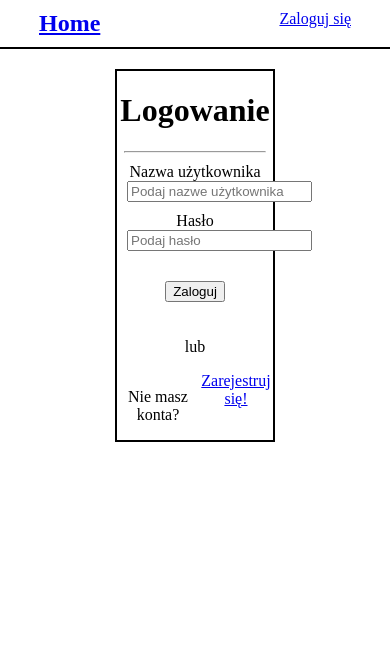
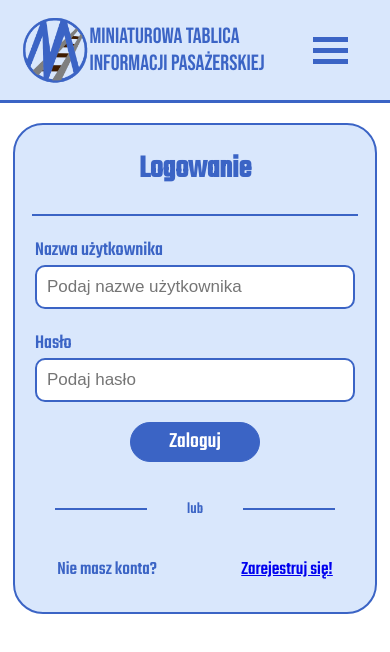
Before and after one commit to rrnax/Miniaturowa_tablica_informacji_pasazerskiej, a Vue app in the folder front/: page /login in a window 390 px wide. Shown: the top 652 px of the page. Built offline with nearby package versions, Linux system fonts and the light colour scheme.

Commit message:
design nav, login, register

```diff
--- a/front/src/App.vue
+++ b/front/src/App.vue
@@ -15,19 +15,57 @@ export default {
 </script>
 
 <style>
+@import url('https://fonts.googleapis.com/css2?family=Bebas+Neue&family=Teko:wght@500&display=swap');
+
+:root {
+  --appblue: #3b64c5;
+  --whiteText: #ffffff;
+  --navMenuColor: #d9e7fc;
+}
+
 .panel {
-  width: 40%;
+  background: var(--navMenuColor);
+  width: 360px;
   margin: 20px auto;
   display: block;
+  color: var(--appblue);
   text-align: center;
-  border: 2px solid black;
+  font-family: 'Teko', sans-serif;
+  border: 2px solid var(--appblue);
+  border-radius: 30px;
+}
+
+.option-btn {
+  background: var(--appblue);
+  margin: 20px auto;
+  width: 130px;
+  height: 40px;
+  display: flex;
+  justify-content: center;
+  align-items: center;
+  font-family: 'Teko', sans-serif;
+  color: var(--whiteText);
+  text-decoration: none;
+  font-size: 22px;
+  border: 1px solid var(--appblue);
+  border-radius: 20px;
+}
+
+.option-btn:hover {
+  background: var(--whiteText);
+  color: var(--appblue);
 }
 
 .division {
   width: 90%;
+  border: 1px solid var(--appblue);
 }
 
-.submited-btn{
-  margin: 20px;
+input {
+  padding: 10px;
+  font-size: 17px;
+  border-radius: 10px;
+  border: 2px solid var(--appblue);
 }
+
 </style>
--- a/front/src/components/Navigation.vue
+++ b/front/src/components/Navigation.vue
@@ -1,13 +1,39 @@
 <template>
   <nav>
-    <h1 class="nav-title">
-      <router-link to="/">Home</router-link>
-    </h1>
+    <router-link class="nav-title" to="/">
+      <img id="logo" src="../assets/m_tip_logo.png">
+      <div>
+        <p class="title">Miniaturowa Tablica</p>
+        <p class="title">Informacji Pasażerskiej</p>
+      </div>
+    </router-link>
     <div class="options">
-      <router-link v-if="!this.userStore.authStatus" to="/login">Zaloguj się</router-link>
-      <a v-if="this.userStore.authStatus" @click="logOut">Wyloguj się</a>
+      <router-link class="option-btn" v-if="!this.userStore.authStatus" to="/login">Zloguj się</router-link>
+      <router-link class="option-btn" v-if="!this.userStore.authStatus" to="/registration">Zarejestruj Się</router-link>
+      <router-link class="menu-btn" v-if="this.userStore.authStatus" to="/account">Konto</router-link>
+      <a class="menu-btn" v-if="this.userStore.authStatus" @click="logOut">Wyloguj się</a>
+    </div>
+    <div @click="toggleMenu"
+         id="toggle-menu"
+         :style="{ background: active ? 'var(--appblue)' : 'var(--navMenuColor)',
+                   color: active ? 'var(--whiteText)' : 'var(--appblue)',
+    }">
+      <div class="icon">
+        <div class="bar1"></div>
+        <div class="bar2"></div>
+        <div class="bar3"></div>
+      </div>
     </div>
   </nav>
+  <div class="menu-toggle"
+    :style="{ display: active ? 'flex' : 'none' }">
+    <div class="menu-items">
+      <router-link class="menu-item" v-if="!this.userStore.authStatus" to="/login">Zloguj się</router-link>
+      <router-link class="menu-item" v-if="!this.userStore.authStatus" to="/registration">Zarejestruj Się</router-link>
+      <router-link class="menu-item" v-if="this.userStore.authStatus" to="/account">Konto</router-link>
+      <a class="menu-item" v-if="this.userStore.authStatus" @click="logOut">Wyloguj się</a>
+    </div>
+  </div>
 </template>
 
 <script>
@@ -16,6 +42,12 @@ import {useAuthStore} from "@/store/auth.store";
 export default {
   // eslint-disable-next-line vue/multi-word-component-names
   name: 'Navigation',
+
+  data() {
+    return {
+      active: false,
+    }
+  },
 
   setup(){      //declaring store we used to correct nav bar for loged or not
     const userStore = useAuthStore();
@@ -35,6 +67,12 @@ export default {
         alert("Brakl połączenia z serwerem, nie można było wylogować!");
       }
     },
+
+    toggleMenu(){
+        this.active = !this.active;
+        let makeX = document.querySelector(".icon");
+        makeX.classList.toggle("change");
+    }
   },
 }
 </script>
@@ -42,17 +80,155 @@ export default {
 <style scoped>
 
 nav {
-  padding: 10px 10%;
+  background: var(--navMenuColor);
+  padding: 0px 20%;
+  height: 80px;
   z-index: 2;
   position: sticky;
-  overflow: hidden;
+  top: 0px;
   display: flex;
   justify-content: space-between;
-  border-bottom: 2px solid black;
+  border-bottom: 3px solid var(--appblue);
+}
+
+.menu-toggle {
+  background: var(--appblue);
+  position: sticky;
+  z-index: 3;
+  top: 77px;
+  border-bottom: 3px solid var(--appblue);
+}
+
+.menu-items {
+  display: grid;
+  width: 100%;
+}
+
+.menu-item {
+  width: 100%;
+  height: 70px;
+  display: flex;
+  justify-content: center;
+  align-items: center;
+  font-size: 22px;
+  text-decoration: none;
+  font-family: 'Teko', sans-serif;
+  color: var(--whiteText);
+}
+
+.menu-btn {
+  width: 100px;
+  height: 100%;
+  margin: 0;
+  display: flex;
+  align-items: center;
+  justify-content: center;
+  text-decoration: none;
+  color: var(--appblue);
+  font-family: 'Teko', sans-serif;
+  font-size: 22px;
+  cursor: pointer;
 }
 
 .nav-title {
+  display: flex;
+  align-items: center;
+  text-decoration: none;
+}
+
+#logo {
+  width: 70px;
+  height: 70px;
+}
+
+.title {
+  font-family: 'Bebas Neue', cursive;
+  color: var(--appblue);
+  font-size: 22px;
   margin: 0;
 }
 
+#toggle-menu {
+  display: none;
+  width: 80px;
+  align-items: center;
+  justify-content: center;
+  color: var(--appblue);
+  font-family: 'Teko', sans-serif;
+  font-size: 22px;
+  cursor: pointer;
+}
+
+.options {
+  column-gap: 5px;
+  width: 40%;
+  display: flex;
+  align-items: center;
+  justify-content: flex-end;
+}
+
+
+.menu-item:hover {
+  background: var(--whiteText);
+  color: var(--appblue);
+}
+
+#toggle-menu:hover {
+  background: var(--appblue);
+  color: var(--whiteText);
+}
+
+.menu-btn:hover {
+  background: var(--appblue);
+  color: var(--whiteText);
+}
+
+.bar1, .bar2, .bar3 {
+  width: 35px;
+  height: 5px;
+  background-color: var(--appblue);
+  margin: 6px 0;
+  transition: 0.4s;
+}
+
+.change .bar1 {
+  background-color: var(--whiteText);
+  transform: translate(0, 11px) rotate(-45deg);
+}
+
+.change .bar2 {opacity: 0;}
+
+.change .bar3 {
+  background-color: var(--whiteText);
+  transform: translate(0, -11px) rotate(45deg);
+}
+
+@media screen and (max-width: 1500px){
+    nav {
+      padding: 0 15%;
+    }
+
+}
+
+@media screen and (max-width: 1000px) {
+    nav {
+      padding: 0 5%;
+    }
+}
+
+@media  screen and (max-width: 700px){
+  nav {
+    height: 100px;
+  }
+
+  .options {
+    display: none;
+  }
+
+  #toggle-menu {
+    display: flex;
+  }
+
+}
+
 </style>
--- a/front/src/components/forms/LoginForm.vue
+++ b/front/src/components/forms/LoginForm.vue
@@ -9,7 +9,7 @@
       <input v-model="password" type="password" id="password" placeholder="Podaj hasło"/>
     </div>
   </form>
-  <button @click="submit" class="submited-btn">Zaloguj</button>
+  <button @click="submit" class="option-btn sumbit">Zaloguj</button>
   <p id="response-warning"></p>
 </template>
 
@@ -53,7 +53,16 @@ export default {
 <style scoped>
 
 .data-input {
-  margin: 10px;
+  margin: 20px;
+  display: grid;
+  text-align: left;
+  font-size: 20px;
 }
 
+#response-warning {
+  font-size: 20px;
+  color: red;
+}
+
+
 </style>
--- a/front/src/components/forms/RegistrationForm.vue
+++ b/front/src/components/forms/RegistrationForm.vue
@@ -18,7 +18,7 @@
     </div>
   </form>
   <p id="validation_warning"></p>
-  <button @click="submit" class="submited-btn">Zarejestruj</button>
+  <button @click="submit" class="option-btn">Zarejestruj</button>
 </template>
 
 <script>
@@ -81,5 +81,12 @@ export default {
 <style scoped>
 .data-register{
   margin: 20px;
+  display: grid;
+  text-align: left;
+  font-size: 20px;
+}
+#validation_warning {
+  font-size: 20px;
+  color: red;
 }
 </style>
--- a/front/src/router/index.js
+++ b/front/src/router/index.js
@@ -3,13 +3,14 @@ import HomeView from '../views/HomeView.vue'
 import LoginView from "@/views/LoginView.vue";
 import RegistrationView from "@/views/RegistrationView.vue";
 import {useAuthStore} from "@/store/auth.store";
+import AccountView from "@/views/AccountView";
 
 const routes = [
   {
     path: '/',
     name: 'home',
     component: HomeView,
-    meta: { requiredAuth: true },
+    meta: { requiredAuth: false },
   },
   {
     path: '/login',
@@ -21,6 +22,12 @@ const routes = [
     path: '/registration',
     name: 'registration',
     component: RegistrationView,
+    meta: { requiredAuth: false },
+  },
+  {
+    path: '/account',
+    name: 'account',
+    component: AccountView,
     meta: { requiredAuth: false },
   }
 ]
--- /dev/null
+++ b/front/src/views/AccountView.vue
@@ -0,0 +1,13 @@
+<template>
+ <p>KONTO</p>
+</template>
+
+<script>
+export default {
+  name: "AccountView"
+}
+</script>
+
+<style scoped>
+
+</style>
--- a/front/src/views/LoginView.vue
+++ b/front/src/views/LoginView.vue
@@ -3,7 +3,11 @@
     <h1>Logowanie</h1>
     <hr class="division">
     <LoginForm />
-    <p>lub</p>
+    <div class="maybe">
+      <hr class="diver"/>
+      <p>lub</p>
+      <hr class="diver"/>
+    </div>
     <div id="question">
       <p>Nie masz konta?</p>
       <router-link to="/registration"> Zarejestruj się!</router-link>
@@ -24,9 +28,24 @@ export default {
 
 <style scoped>
 
+.maybe {
+  width: 100%;
+  display: flex;
+  align-items: center;
+}
+
+.diver {
+  width: 25%;
+  height: 0;
+  border: 1px solid var(--appblue);
+}
+
 #question {
   display: flex;
   justify-content: space-around;
+  align-items: center;
+  font-size: 19px;
+  margin-bottom: 10px;
 }
 
 </style>
```
Also changed, not shown: front/src/assets/m_tip_logo.png (added).
